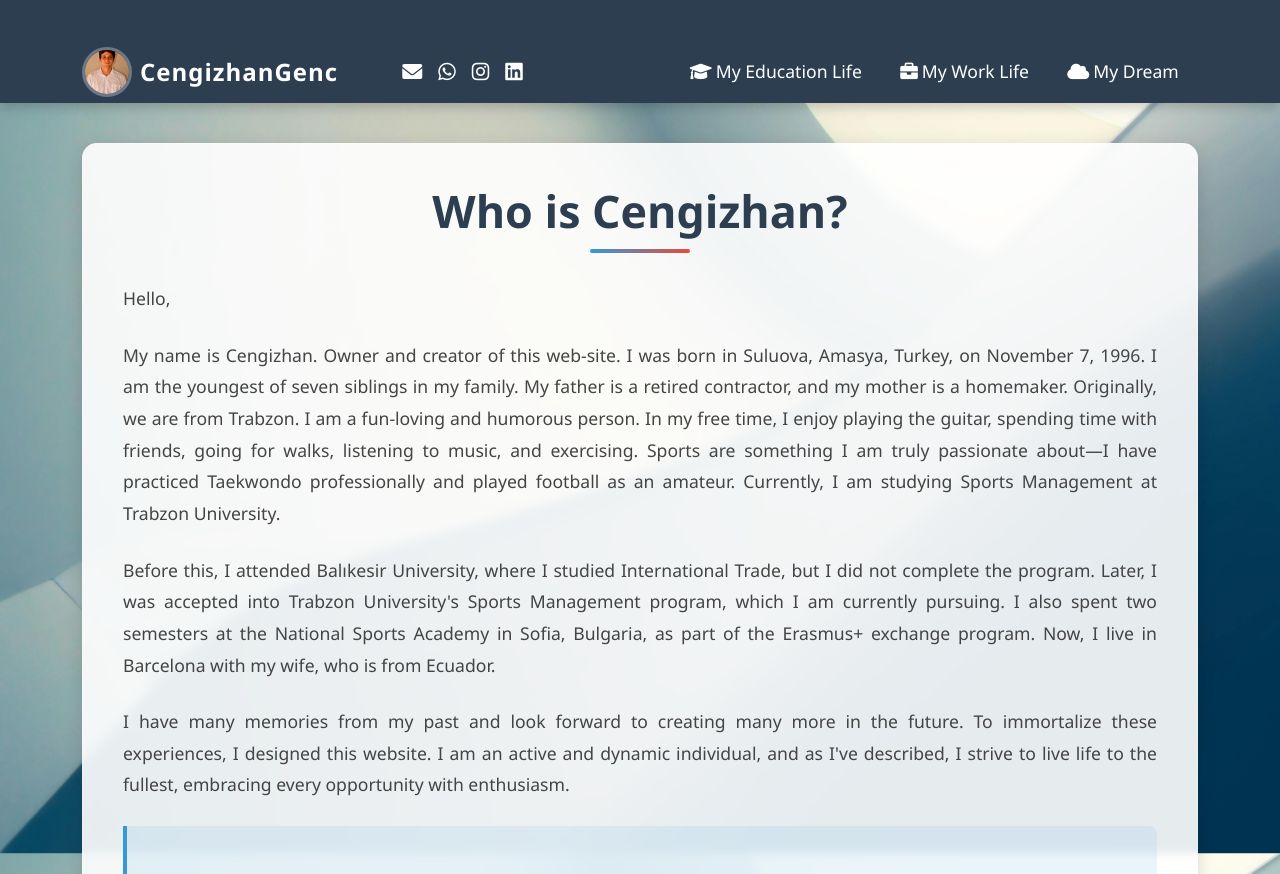
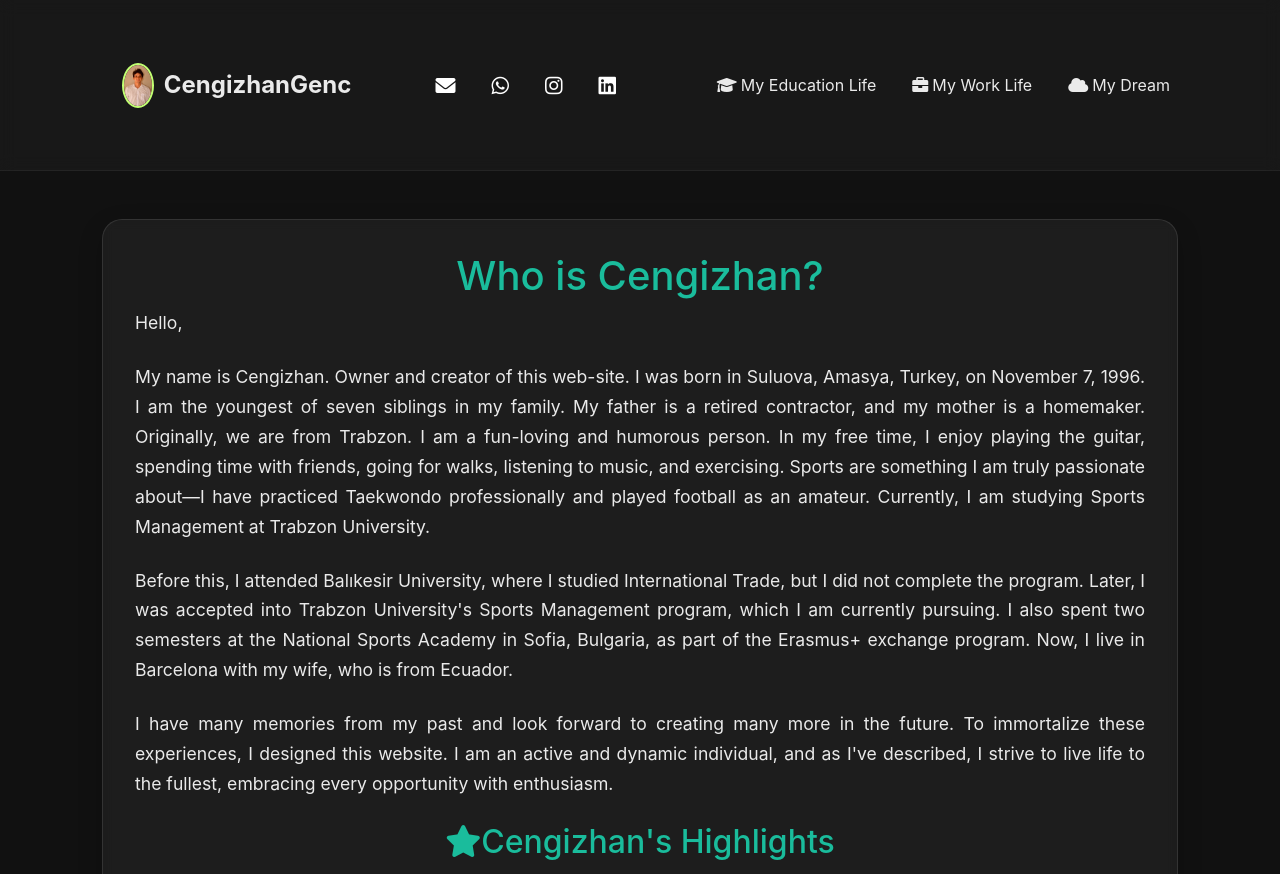
Before and after one commit to CHG61/Blog, a Django app: page / in a window 1280 px wide. Shown: the top 874 px of the page. Run offline with Django 4.2, Linux system fonts and the light colour scheme; data that the repository does not hold is empty; some libraries are stand-ins or nearby versions.

Commit message:
Modern koyu tema tasarımı eklendi

```diff
--- a/static/css/style.css
+++ b/static/css/style.css
@@ -1,252 +1,153 @@
-
 :root {
-    --primary-color: #3498db;
-    --secondary-color: #2c3e50;
-    --accent-color: #e74c3c;
-    --light-color: #ecf0f1;
-    --dark-color: #2c3e50;
+    --primary-color: #1abc9c; /* Turkuaz */
+    --secondary-color: #ffffff; /* Beyaz */
+    --background-dark: #111111;
+    --text-color: #eaeaea;
+    --accent-color: #C1FF72;
+    --glass-bg: rgba(255, 255, 255, 0.05);
 }
 
 body {
-    background-image: url('/static/images/5555.jpg');
-    background-size: cover;
-    background-repeat: no-repeat;
-    background-attachment: fixed;
-    background-position: center;
-    font-family: 'Segoe UI', Tahoma, Geneva, Verdana, sans-serif;
-    line-height: 1.8;
+    background-color: var(--background-dark);
+    color: var(--text-color);
+    font-family: 'Inter', 'Segoe UI', sans-serif;
+    margin: 0;
     display: flex;
     flex-direction: column;
     min-height: 100vh;
-    color: #333;
 }
 
 .navbar {
-    background: linear-gradient(135deg, var(--secondary-color), var(--dark-color));
-    padding-top: 0.1rem;
-    padding-bottom: 0.1rem;
-    box-shadow: 0 4px 12px rgba(0, 0, 0, 0.2);
+    background-color: rgba(255, 255, 255, 0.03);
+    backdrop-filter: blur(8px);
+    border-bottom: 1px solid rgba(255, 255, 255, 0.05);
+    padding: 0.6rem 1rem;
+    display: flex;
+    align-items: center;
+    justify-content: space-between;
 }
 
-.social-icons i {
-    transition: color 0.3s ease;
-}
-
-.social-icons a:hover i {
-    color: #C1FF72;
-}
-
-
 .navbar-brand {
+    font-size: 1.5rem;
+    font-weight: bold;
+    color: var(--primary-color);
     display: flex;
     align-items: center;
-    font-weight: 700;
-    font-size: 1.5rem;
-    letter-spacing: 1px;
+    gap: 10px;
 }
 
 .navbar-brand img {
-    height: 50px;
-    width: 50px;
-    margin-right: 8px;
+    height: 45px;
     border-radius: 50%;
-    border: 3px solid rgba(255, 255, 255, 0.3);
-    transition: all 0.3s ease;
-    object-fit: cover;
-
+    border: 2px solid var(--accent-color);
 }
 
-.navbar-brand img:hover {
-    transform: rotate(10deg) scale(1.1);
-    box-shadow: 0 0 15px rgba(255, 255, 255, 0.7);
+.navbar a {
+    color: var(--text-color);
+    text-decoration: none;
+    margin-left: 20px;
+    transition: color 0.3s;
 }
 
-.navbar-dark .navbar-nav .nav-link {
-    color: white;
-    font-size: 1.1rem;
-    padding: 0.5rem 1rem;
-    margin: 0 0.2rem;
-    border-radius: 5px;
-    transition: all 0.3s ease;
-}
-
-.navbar-dark .navbar-nav .nav-link:hover {
-    background-color: rgba(255, 255, 255, 0.2);
-    transform: translateY(-2px);
+.navbar a:hover {
+    color: var(--primary-color);
 }
 
 .container {
-    margin-top: 40px;
+    padding: 3rem 2rem;
     flex: 1;
 }
 
+h1, h2 {
+    color: var(--primary-color);
+    text-align: center;
+}
+
+p {
+    color: var(--text-color);
+    line-height: 1.7;
+    font-size: 1.1rem;
+    margin-bottom: 1.5rem;
+    text-align: justify;
+}
+
 .content-box {
-    background-color: rgba(255, 255, 255, 0.9);
-    padding: 40px;
-    border-radius: 15px;
-    box-shadow: 0 6px 18px rgba(0, 0, 0, 0.15);
-    margin-bottom: 40px;
-    backdrop-filter: blur(5px);
-    border: 1px solid rgba(255, 255, 255, 0.2);
+    background-color: var(--glass-bg);
+    padding: 2rem;
+    border-radius: 20px;
+    box-shadow: 0 8px 24px rgba(0, 0, 0, 0.2);
+    border: 1px solid rgba(255, 255, 255, 0.1);
+    backdrop-filter: blur(6px);
+    margin-bottom: 3rem;
 }
 
 .image-grid {
     display: grid;
-    grid-template-columns: repeat(auto-fit, minmax(250px, 1fr));
-    gap: 20px;
-    margin: 30px 0;
+    grid-template-columns: repeat(auto-fit, minmax(280px, 1fr));
+    gap: 1.5rem;
+    margin: 2rem 0;
 }
 
 .image-card {
+    border-radius: 15px;
+    overflow: hidden;
     position: relative;
-    overflow: hidden;
-    border-radius: 12px;
-    box-shadow: 0 4px 8px rgba(0, 0, 0, 0.1);
-    transition: all 0.3s ease;
-    aspect-ratio: 1/1;
+    transition: transform 0.3s ease, box-shadow 0.3s ease;
+    box-shadow: 0 6px 18px rgba(0,0,0,0.3);
 }
 
 .image-card:hover {
-    transform: translateY(-5px);
-    box-shadow: 0 10px 20px rgba(0, 0, 0, 0.2);
+    transform: scale(1.02);
+    box-shadow: 0 10px 30px rgba(0,0,0,0.5);
 }
-
-
 
 .image-card img {
     width: 100%;
-    height: 100%;
+    height: auto;
     object-fit: cover;
-    transition: transform 0.5s ease;
-}
-
-.image-card:hover img {
-    transform: scale(1.05);
-}
-
-video {
-    box-shadow: 0 4px 12px rgba(0,0,0,0.15);
-    border: 1px solid #ddd;
+    display: block;
 }
 
 .hero-image {
     width: 100%;
     height: 400px;
     object-fit: cover;
-    border-radius: 15px;
-    margin: 25px 0;
-    box-shadow: 0 8px 25px rgba(0, 0, 0, 0.2);
-    border: 3px solid white;
+    border-radius: 20px;
+    margin: 2rem 0;
+    box-shadow: 0 10px 30px rgba(0, 0, 0, 0.4);
 }
 
 .footer {
-    background: linear-gradient(135deg, var(--secondary-color), var(--dark-color));
-    color: white;
-    padding: 30px 0;
+    background-color: rgba(255, 255, 255, 0.03);
+    color: var(--text-color);
     text-align: center;
+    padding: 2rem 1rem;
+    font-size: 0.9rem;
+    border-top: 1px solid rgba(255,255,255,0.1);
     margin-top: auto;
 }
 
-.footer-content {
-    display: flex;
-    flex-wrap: wrap;
-    justify-content: center;
-    gap: 20px;
-    max-width: 1200px;
-    margin: 0 auto;
-}
-
-.footer-item {
-    display: flex;
-    align-items: center;
-    gap: 8px;
-    padding: 8px 15px;
-    background-color: rgba(255, 255, 255, 0.1);
-    border-radius: 50px;
-    transition: all 0.3s ease;
-}
-
-.footer-item:hover {
-    background-color: rgba(255, 255, 255, 0.2);
-    transform: translateY(-3px);
-}
-
 .footer a {
-    color: white;
+    color: var(--accent-color);
     text-decoration: none;
-    display: flex;
-    align-items: center;
-    gap: 8px;
+    margin: 0 10px;
 }
 
 .footer a:hover {
     color: var(--primary-color);
 }
 
-h1 {
-    color: var(--secondary-color);
-    margin-bottom: 30px;
-    text-align: center;
-    font-size: 2.8rem;
-    font-weight: 700;
-    position: relative;
-    padding-bottom: 15px;
-}
-
-h1::after {
-    content: '';
-    position: absolute;
-    bottom: 0;
-    left: 50%;
-    transform: translateX(-50%);
-    width: 100px;
-    height: 4px;
-    background: linear-gradient(90deg, var(--primary-color), var(--accent-color));
-    border-radius: 2px;
-}
-
-h2 {
-    color: var(--primary-color);
-    margin: 30px 0 20px;
-    font-size: 2rem;
-}
-
-p {
-    color: #444;
-    margin-bottom: 25px;
-    font-size: 1.1rem;
-    text-align: justify;
-    line-height: 1.8;
-}
-
-.highlight-box {
-    background-color: rgba(52, 152, 219, 0.1);
-    border-left: 4px solid var(--primary-color);
-    padding: 20px;
-    border-radius: 0 8px 8px 0;
-    margin: 25px 0;
-}
-
-.emoji {
-    font-size: 1.5rem;
-    margin-right: 10px;
-    vertical-align: middle;
-}
-
 @media (max-width: 768px) {
-    .image-grid {
-        grid-template-columns: 1fr;
-    }
-
-    .content-box {
-        padding: 25px;
-    }
-
-    h1 {
-        font-size: 2.2rem;
-    }
-
     .hero-image {
         height: 250px;
     }
+
+    .container {
+        padding: 2rem 1rem;
+    }
+
+    .navbar {
+        flex-direction: column;
+        align-items: flex-start;
+    }
 }
```
